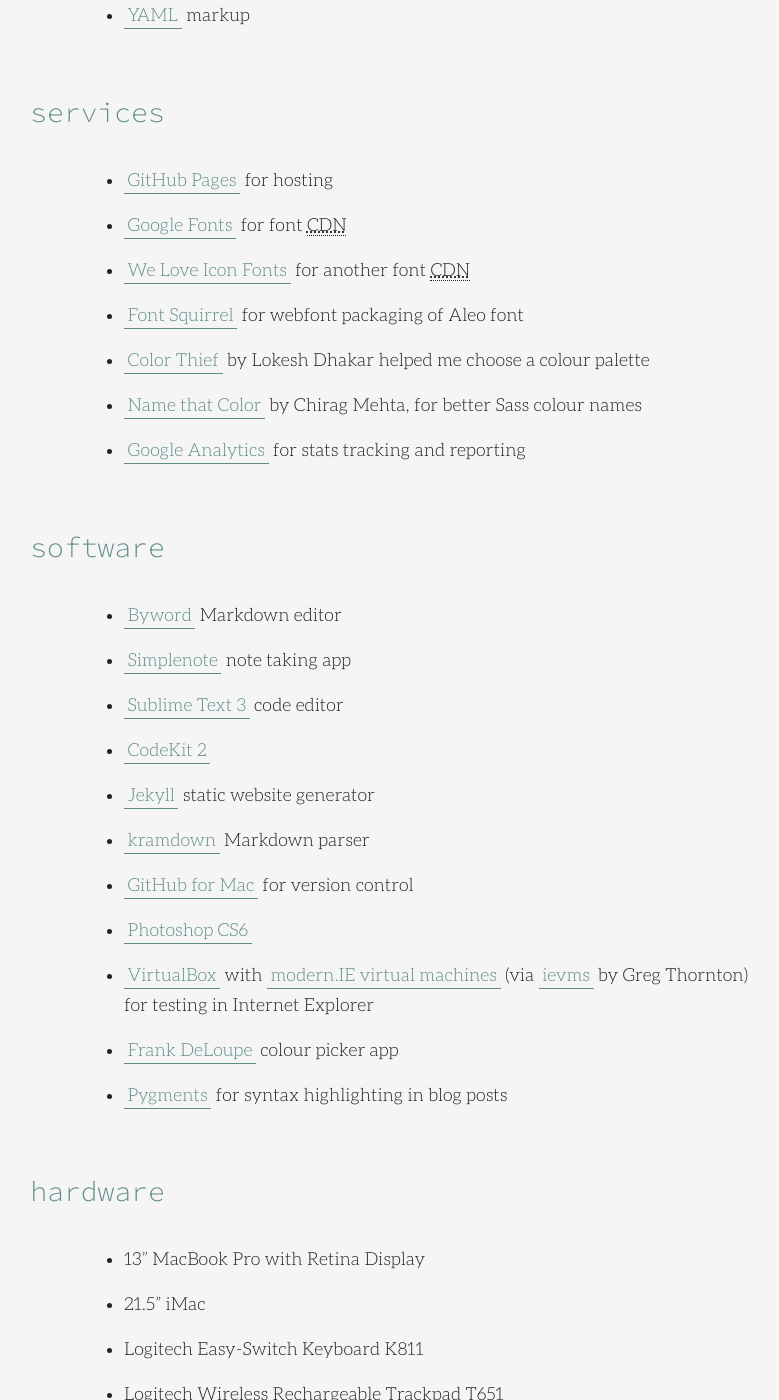
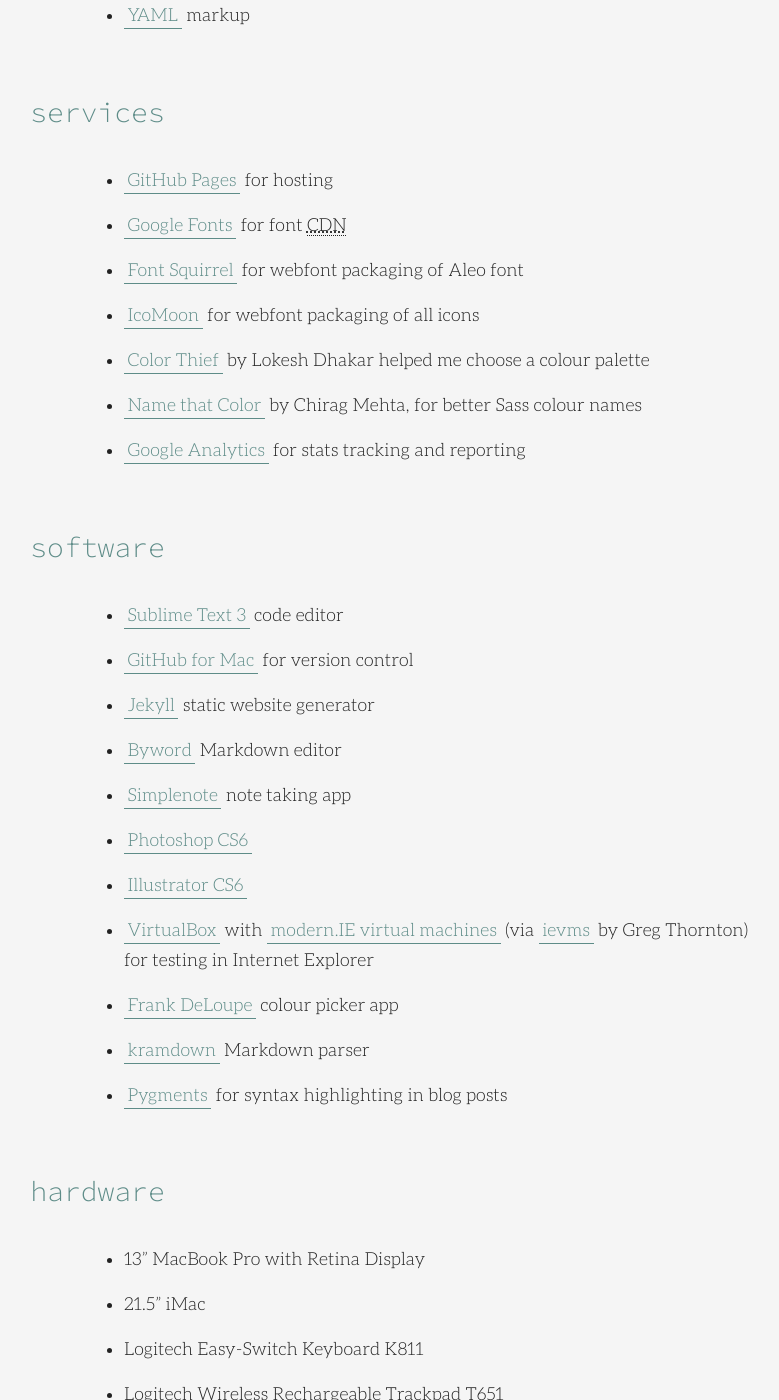
Before and after one commit to cjbarnes/cjbarnes.github.io, a Jekyll site: the page built from _pages/colophon.md, in a window 1280 px wide and 1400 px high, scrolled down 1265 px. Shown: the whole window, without its empty margins (213-992 px from the left). Built offline with Jekyll 4.4.1, drawn with Linux system fonts in a browser that asks for light colours.

Commit message:
Updates to credits and colophon

```diff
--- a/_pages/colophon.md
+++ b/_pages/colophon.md
@@ -25,24 +25,24 @@
 
 * [GitHub Pages](https://pages.github.com) for hosting
 * [Google Fonts](http://www.google.com/fonts/) for font CDN
-* [We Love Icon Fonts](http://weloveiconfonts.com) for another font CDN
 * [Font Squirrel](http://www.fontsquirrel.com) for webfont packaging of Aleo font
+* [IcoMoon](http://www.fontsquirrel.com) for webfont packaging of all icons
 * [Color Thief](http://lokeshdhakar.com/projects/color-thief/) by Lokesh Dhakar helped me choose a colour palette
 * [Name that Color](http://chir.ag/projects/name-that-color/) by Chirag Mehta, for better Sass colour names
 * [Google Analytics](http://www.google.com/analytics/) for stats tracking and reporting
 
 ## software
 
+* [Sublime Text 3](http://www.sublimetext.com/3) code editor
+* [GitHub for Mac](https://mac.github.com) for version control
+* [Jekyll](http://jekyllrb.com) static website generator
 * [Byword](http://bywordapp.com) Markdown editor
 * [Simplenote](http://simplenote.com) note taking app
-* [Sublime Text 3](http://www.sublimetext.com/3) code editor
-* [CodeKit 2](http://incident57.com/codekit/)
-* [Jekyll](http://jekyllrb.com) static website generator
-* [kramdown](http://kramdown.gettalong.org) Markdown parser
-* [GitHub for Mac](https://mac.github.com) for version control
 * [Photoshop CS6](http://www.photoshop.com/products/photoshop)
+* [Illustrator CS6](http://www.photoshop.com/products/illustrator)
 * [VirtualBox](https://www.virtualbox.org) with [modern.IE virtual machines](https://www.modern.ie/en-us/virtualization-tools#downloads) (via [ievms](https://github.com/xdissent/ievms) by Greg Thornton) for testing in Internet Explorer
 * [Frank DeLoupe](http://www.jumpzero.com/frank/) colour picker app
+* [kramdown](http://kramdown.gettalong.org) Markdown parser
 * [Pygments](http://pygments.org) for syntax highlighting in blog posts
 
 ## hardware
```
Also changed, not shown: _pages/credits.md (+4 -1 lines).
